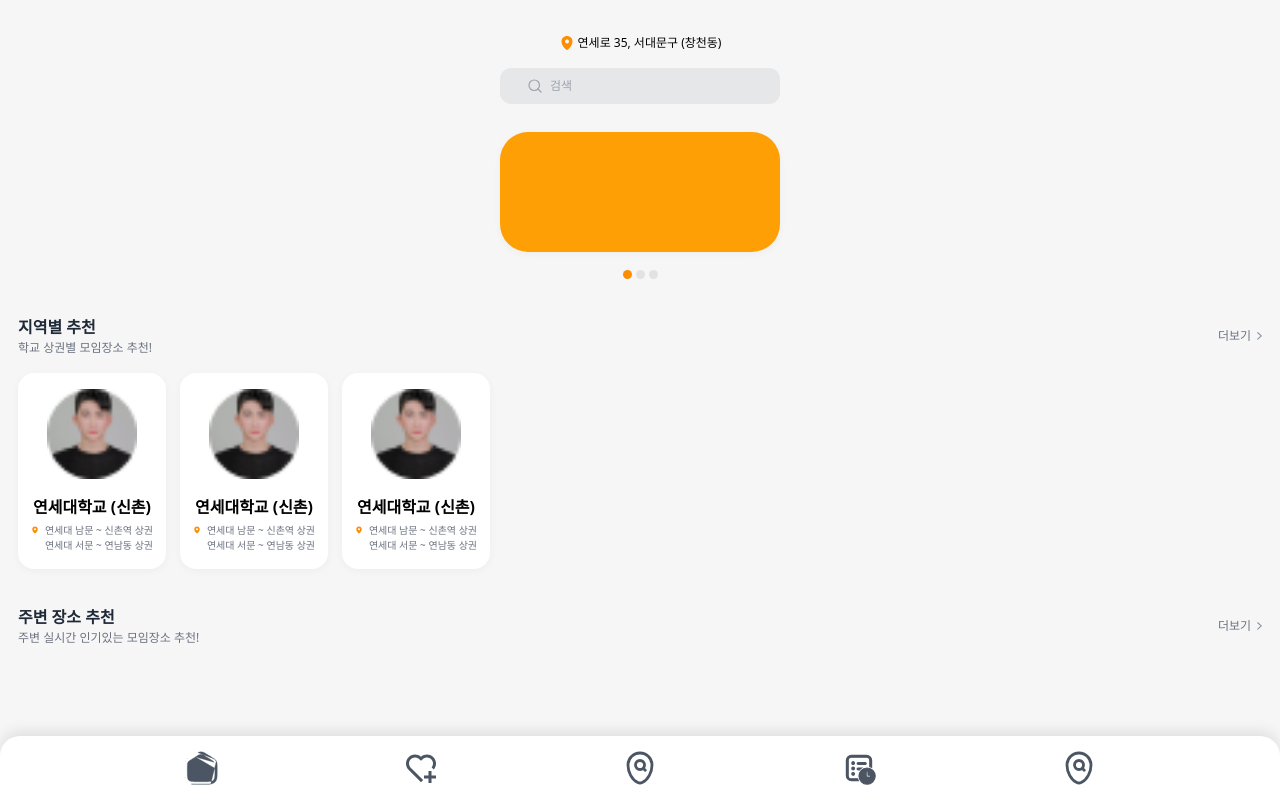
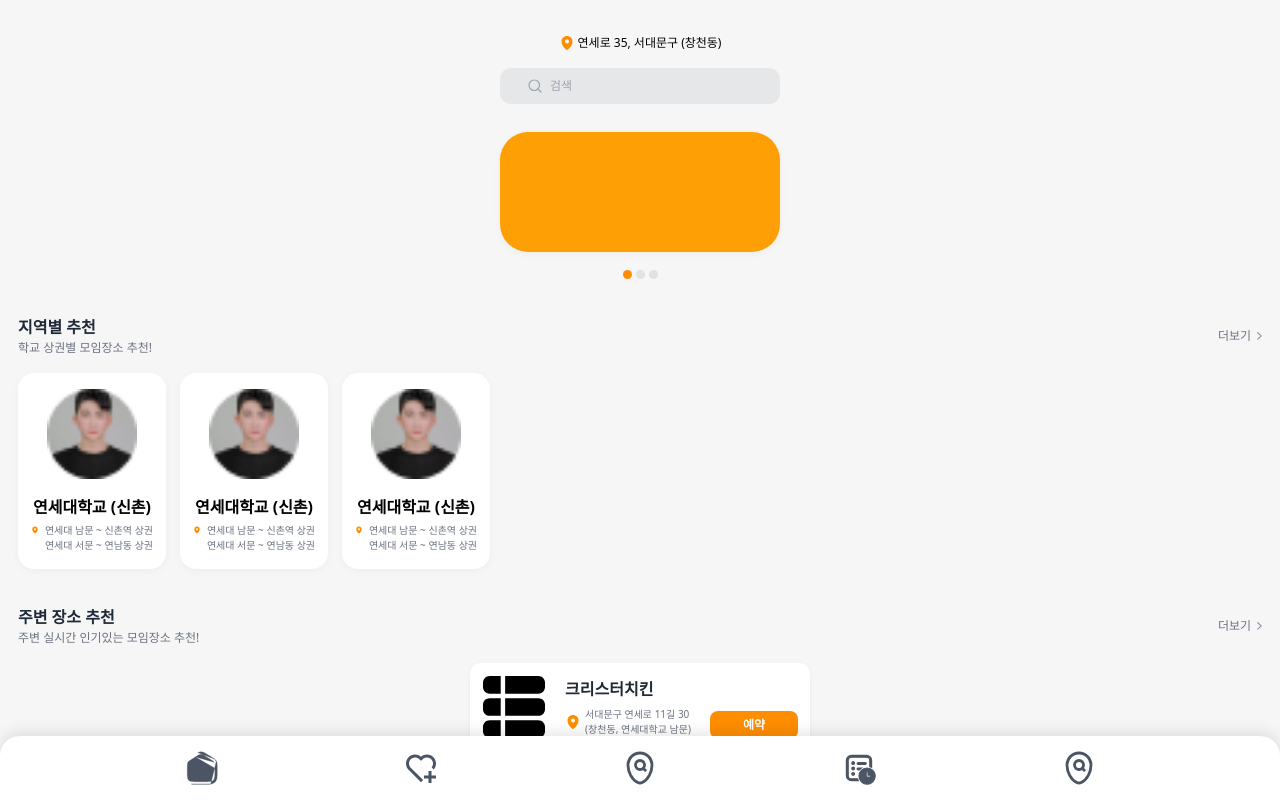
Before and after one commit to dkfriend2023/beabuddy-frontend, a Next.js app: page / in a window 1280 px wide. Built offline with nearby package versions, Linux system fonts and the light colour scheme.

Commit message:
made StoreCard component

```diff
--- /dev/null
+++ b/src/components/StoreCard.tsx
@@ -0,0 +1,30 @@
+import Image from "next/image";
+
+import samplestoreimg from "/public/samplestoreimg.svg";
+import location from "/public/location.svg";
+
+function StoreCard() {
+  return (
+    <div className="w-[340px] h-[88px] bg-[#ffffff] rounded-[10px] shadow-[0_1px_4px_0_rgba(34,34,34,0.06)] p-[12px] flex justify-between items-center">
+      <Image src={samplestoreimg} width={64} height={64} alt="img" />
+      <div className="flex flex-col gap-[6px] items-baseline">
+        <div className="text-[#1f2937] text-[16px] font-semibold">크리스터치킨</div>
+        <div className="flex gap-[4px] items-center">
+          <Image src={location} width={16} height={16} alt="icon" />
+          <div className="text-[#6b7280] text-[10px] font-normal">
+            서대문구 연세로 11길 30
+            <br />
+            (창천동, 연세대학교 남문)
+          </div>
+        </div>
+      </div>
+      <div className="h-full flex items-end">
+        <div className="w-[88px] h-[28px] rounded-[8px] bg-[#fe8d00] text-[#fff] text-[12px] font-semibold flex justify-center items-center">
+          예약
+        </div>
+      </div>
+    </div>
+  );
+}
+
+export default StoreCard;
--- a/src/pages/index.tsx
+++ b/src/pages/index.tsx
@@ -8,10 +8,11 @@ import Header from "../components/Header";
 import AreaCard from "../components/AreaCard";
 import NavBar from "../components/NavBar";
 import SearchBar from "../components/SearchBar";
+import StoreCard from "../components/StoreCard";
 
 function Page() {
   return (
-    <div className="h-screen bg-[#f6f6f6] relative p-[18px] overflow-hidden">
+    <div className="h-screen bg-[#f6f6f6] relative p-[18px] overflow-x-hidden overflow-y-scroll">
       <Header />
       <Link href="#">
         <div className="flex justify-center">
@@ -53,6 +54,12 @@ function Page() {
           </div>
         </Link>
       </div>
+      <div className="flex flex-col items-center gap-[6px] mt-[16px]">
+        <StoreCard />
+        <StoreCard />
+        <StoreCard />
+        <StoreCard />
+      </div>
       <NavBar />
     </div>
   );
```
Also changed, not shown: public/samplestoreimg.svg (added).
